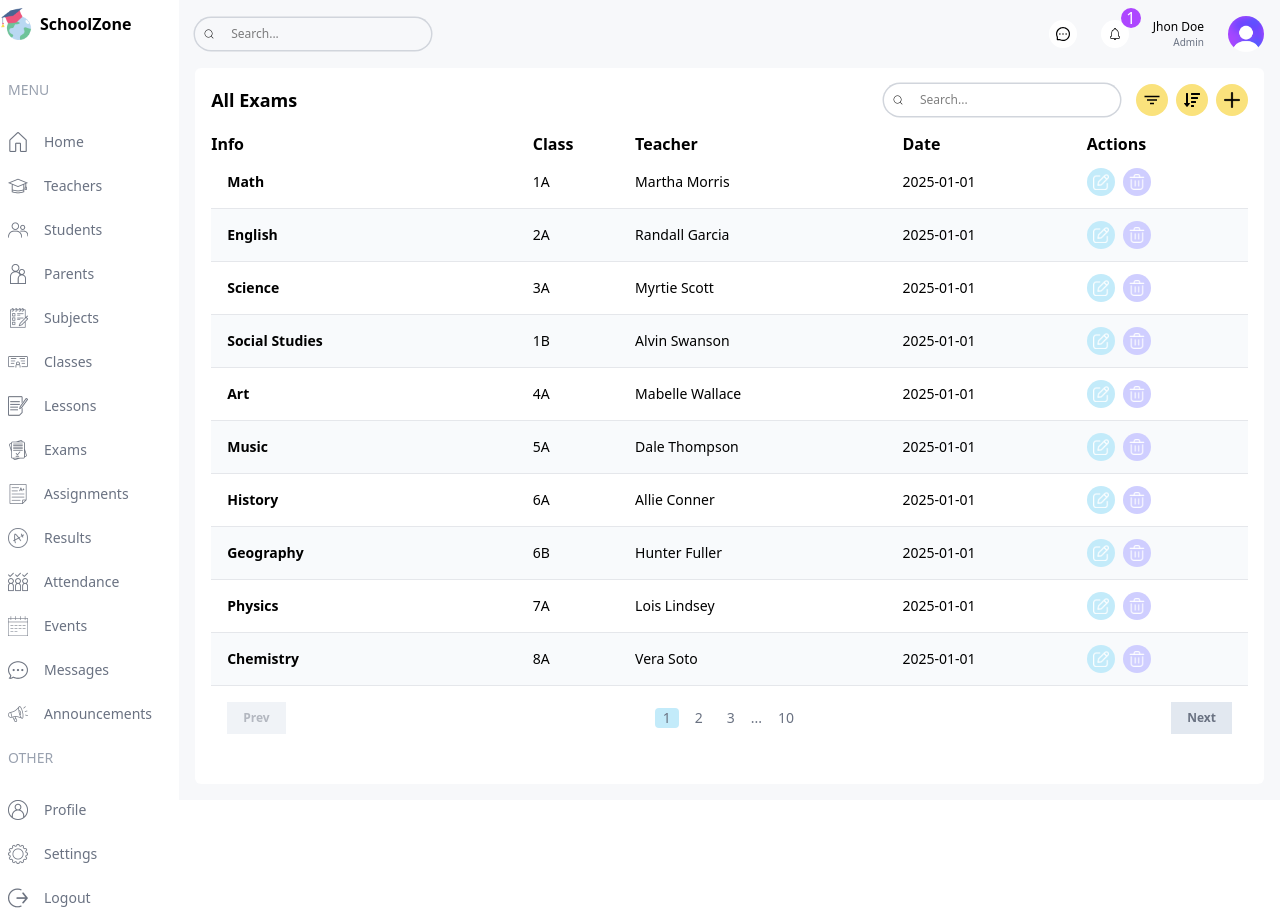
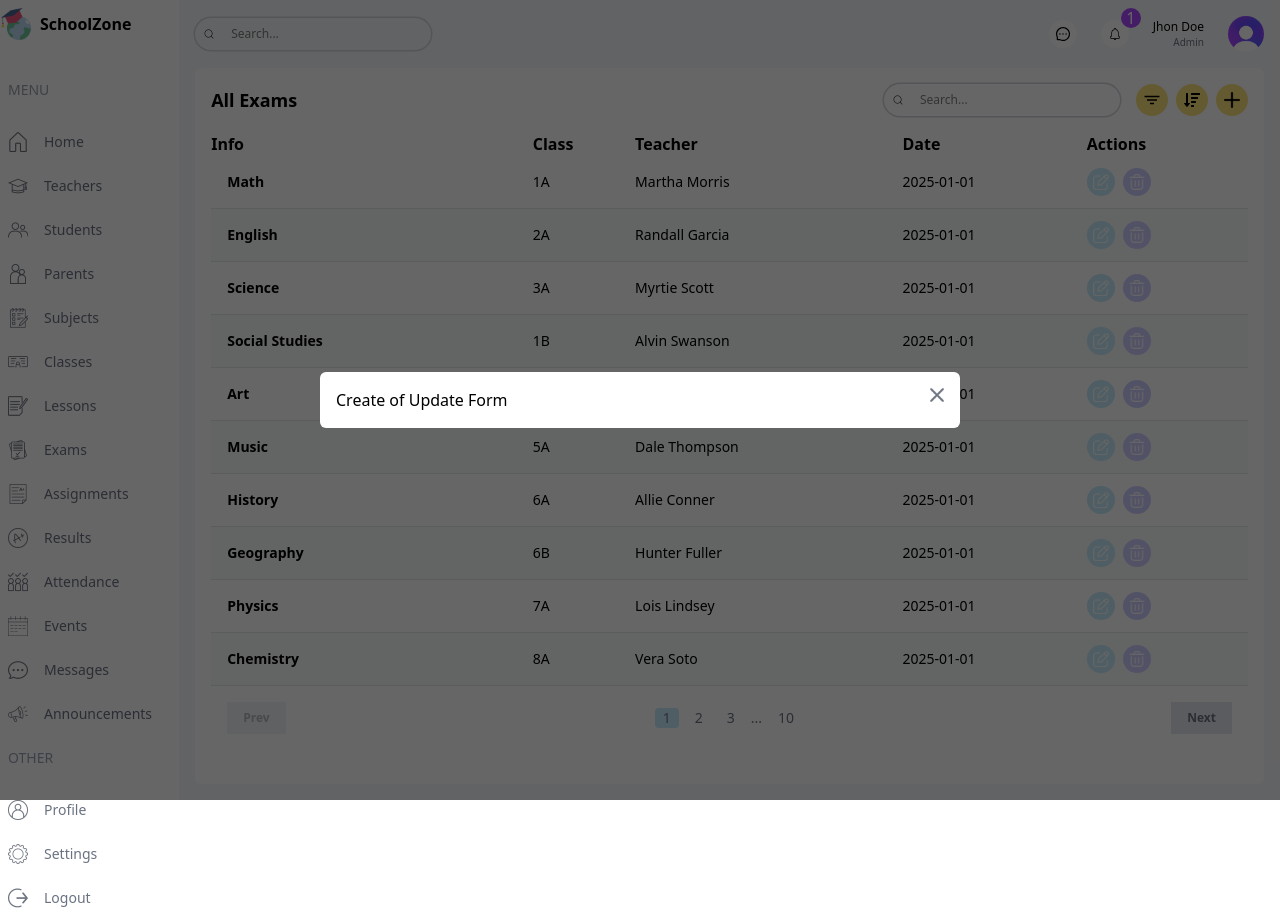
Before and after one commit to UmeshKumar0143/SchoolZone, a Next.js app: page /list/exams in a window 1280 px wide. Both pictures are taken after a click on the button 1231 px from the left and 100 px from the top of the page. Built offline with nearby package versions, Linux system fonts and the light colour scheme.

Commit message:
Delte dialouge box

```diff
--- a/src/components/FormModal.tsx
+++ b/src/components/FormModal.tsx
@@ -1,4 +1,6 @@
+"use client"
 import Image from "next/image";
+import { useState } from "react";
 
 export default function FormModal({table , type, data, id}:{table:
      "teacher"
@@ -22,9 +24,32 @@ export default function FormModal({table , type, data, id}:{table:
     const size = type=="create"? "w-8 h-8": "w-7 h-7";
     const bgColor = type=="create"? "bg-school-yellow " : type=="update"? "bg-school-blue": "bg-school-purple";
 
+
+    const Form = () => {
+        return type==="delete" && id? (
+            <form action="" className="p-4 flex flex-col gap-4">
+                <span className="text-center font-medium"> All data will be lost. Are you sure you want to delete this {table}</span>
+                <button  className="bg-red-700 hover:cursor-pointer hover:bg-red-600 font-semibold   text-white py-2 px-4 rounded-md border-none  w-max self-center">Delete</button>
+            </form>
+        ):  "Create of Update Form "
+}
+
+        const [isopen, setisOpen] = useState(false);
+
     return <>
-        <button className={`${size} flex justify-center hover:cursor-pointer items-center rounded-full ${bgColor}`}>
+        <button onClick={()=>setisOpen(true)} className={`${size} flex justify-center hover:cursor-pointer items-center rounded-full ${bgColor} `}>
             <Image src={`/${type}.png`} alt="" width={16} height={16} />
         </button>
+            {isopen && (
+                <div className="w-screen h-screen top-0 left-0 bg-black/60 z-50 flex justify-center items-center absolute">
+                        <div className="bg-white p-4 rounded-md relative w-[80%] md:w-[70%] lg:w-[60%] xl:w-[50%] 2x:w-[40%]">
+                            <Form />
+                            <div className="absolute top-4 right-4 cursor-pointer"
+                                 onClick={() => setisOpen(false)}>
+                                <Image src="/close.png" alt="" width={14} height={14} />
+                             </div>
+                        </div>
+                </div>
+            )}
     </>
 }
```
